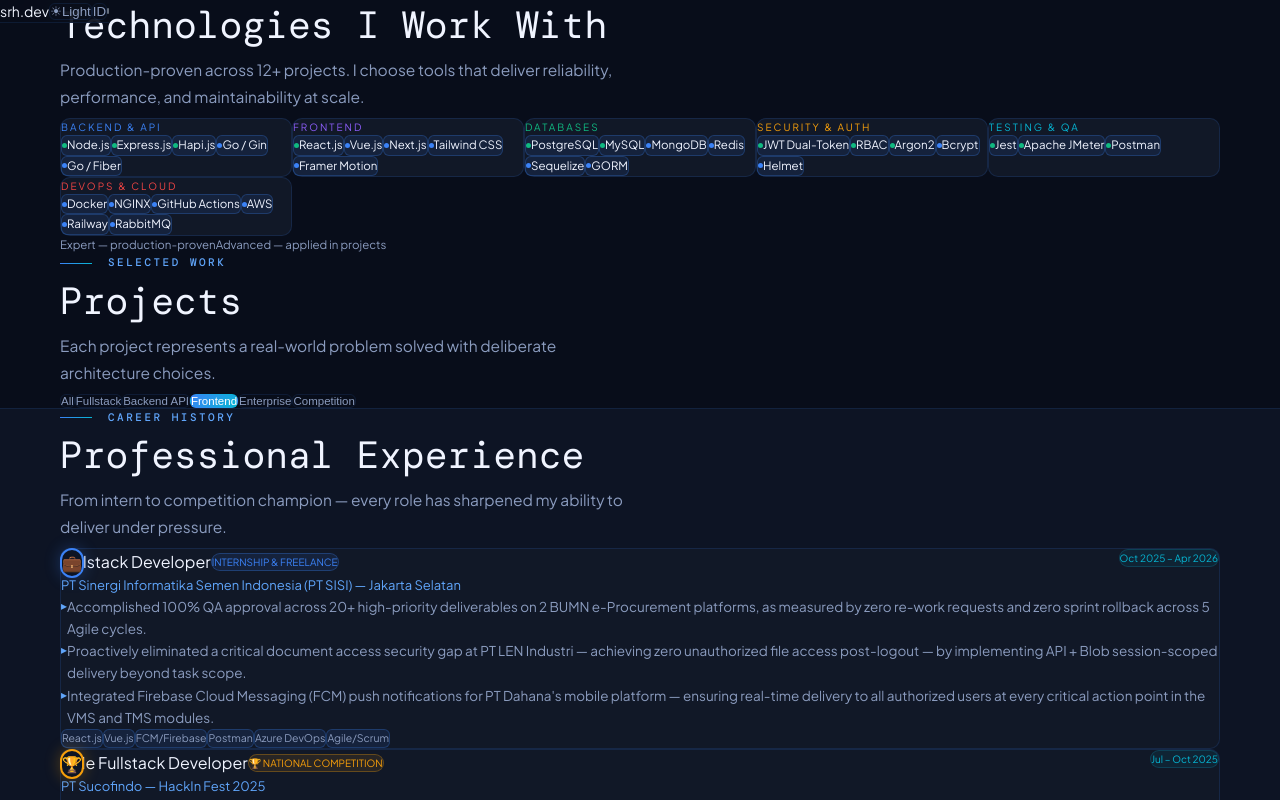
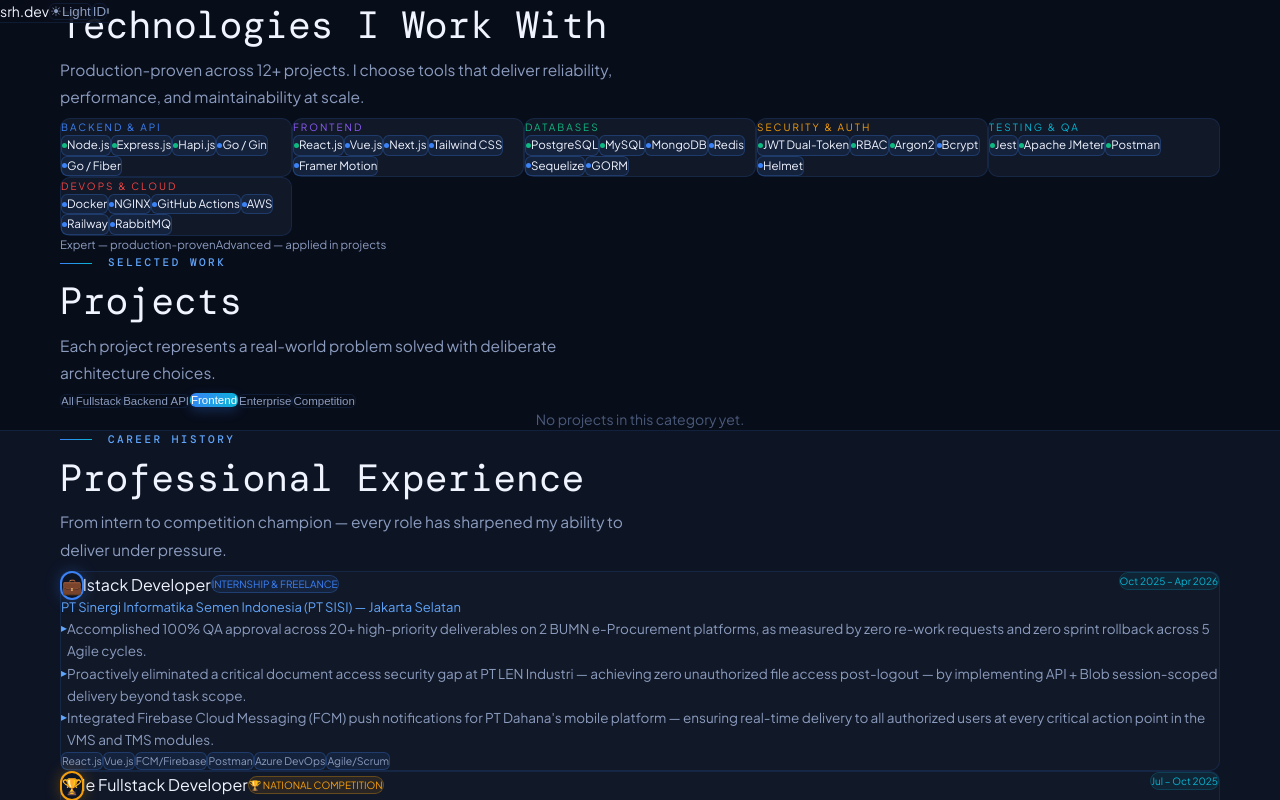
Before and after one commit to salsabilarh/salsabilarh-work, a Next.js app in the folder salsabila-portfolio/: page /en in a window 1280 px wide. Both pictures are taken after a click on the button "Frontend". Shown: the part 1070-1870 px from the top of the page. Built offline with nearby package versions, Linux system fonts and the light colour scheme; a web font is replaced by a local one.

Commit message:
feat(projects): add animated filter transitions with fade-out/fade-in

```diff
--- a/salsabila-portfolio/src/features/projects/ProjectFilter.tsx
+++ b/salsabila-portfolio/src/features/projects/ProjectFilter.tsx
@@ -1,11 +1,11 @@
-// src/features/projects/ProjectFilter.tsx
+// src/features/projects/ProjectFilter.tsx — updated
 'use client';
 
 import { FILTER_TABS } from '@/lib/constants';
-import { useLocale } from '@/hooks/useLocale';
+import { useLocale }   from '@/hooks/useLocale';
 
 interface ProjectFilterProps {
-  active: string;
+  active:   string;
   onChange: (key: string) => void;
 }
 
@@ -13,21 +13,34 @@ export function ProjectFilter({ active, onChange }: ProjectFilterProps) {
   const { locale } = useLocale();
 
   return (
-    <div className="flex gap-1.5 flex-wrap mb-10" role="group" aria-label="Filter projects">
-      {FILTER_TABS.map(({ key, labelEn, labelId }) => (
+    <div
+      className="flex gap-1.5 flex-wrap mb-10"
+      role="group"
+      aria-label="Filter projects by category"
+    >
+      {FILTER_TABS.map(({ key, labelEn, labelId }) => {
+        const isActive = active === key;
+        return (
           <button
             key={key}
             onClick={() => onChange(key)}
-          className="px-3.5 py-1.5 rounded-[var(--radius-sm)] font-mono text-[11.5px] transition-all cursor-pointer"
+            className="relative px-3.5 py-1.5 rounded-[var(--radius-sm)] font-mono text-[11.5px] cursor-pointer overflow-hidden"
             style={{
-            background:   active === key ? 'var(--gradient-brand)' : 'transparent',
-            border:       active === key ? '1px solid transparent' : '1px solid var(--border-subtle)',
-            color:        active === key ? '#fff' : 'var(--text-secondary)',
+              /* Transisi smooth untuk semua properti */
+              transition:  'all 0.2s cubic-bezier(0.4, 0, 0.2, 1)',
+              background:  isActive ? 'var(--gradient-brand)' : 'transparent',
+              border:      isActive ? '1px solid transparent' : '1px solid var(--border-subtle)',
+              color:       isActive ? '#fff' : 'var(--text-secondary)',
+              fontWeight:  isActive ? '500'  : '400',
+              transform:   isActive ? 'translateY(-1px)' : 'translateY(0)',
+              boxShadow:   isActive ? '0 4px 12px rgba(59,130,246,0.25)' : 'none',
             }}
+            aria-pressed={isActive}
           >
             {locale === 'en' ? labelEn : labelId}
           </button>
-      ))}
+        );
+      })}
     </div>
   );
 }
--- a/salsabila-portfolio/src/features/projects/ProjectsSection.tsx
+++ b/salsabila-portfolio/src/features/projects/ProjectsSection.tsx
@@ -1,24 +1,60 @@
-// src/features/projects/ProjectsSection.tsx
+// src/features/projects/ProjectsSection.tsx — full update
 'use client';
 
-import { useState, useMemo } from 'react';
+import { useState, useMemo, useCallback, useRef, useEffect } from 'react';
 import { useTranslations } from 'next-intl';
-import { Section } from '@/components/layout/Section';
-import { ProjectCard } from './ProjectCard';
-import { ProjectFilter } from './ProjectFilter';
-import { ProjectModal } from './ProjectModal';
-import { projects } from '@/data/projects';
-import type { Project } from '@/data/index';
+import { Section }          from '@/components/layout/Section';
+import { ProjectCard }      from './ProjectCard';
+import { ProjectFilter }    from './ProjectFilter';
+import { ProjectModal }     from './ProjectModal';
+import { projects }         from '@/data/projects';
+import type { Project }     from '@/data/index';
 
 export function ProjectsSection() {
   const t = useTranslations('projects');
-  const [activeFilter, setActiveFilter] = useState('all');
+  const [activeFilter,    setActiveFilter]    = useState('all');
   const [selectedProject, setSelectedProject] = useState<Project | null>(null);
+  const [displayedCards,  setDisplayedCards]  = useState(projects);
+  const [isAnimating,     setIsAnimating]     = useState(false);
 
-  const filtered = useMemo(() => {
-    if (activeFilter === 'all') return projects;
-    return projects.filter((p) => p.category.includes(activeFilter));
-  }, [activeFilter]);
+  /**
+   * Animated filter change:
+   * 1. Fade out semua card yang ada (200ms)
+   * 2. Ganti data
+   * 3. Fade in card baru satu per satu (stagger)
+   *
+   * Kenapa dua-step? Karena kalau langsung ganti data,
+   * React render ulang sebelum fade-out selesai → glitch.
+   */
+  const handleFilterChange = useCallback((key: string) => {
+    if (key === activeFilter || isAnimating) return;
+    setIsAnimating(true);
+
+    // Step 1: fade-out current cards via CSS class
+    const grid = document.getElementById('projects-grid');
+    if (grid) {
+      grid.style.opacity   = '0';
+      grid.style.transform = 'translateY(8px)';
+      grid.style.transition = 'opacity 0.2s ease, transform 0.2s ease';
+    }
+
+    setTimeout(() => {
+      // Step 2: update data
+      setActiveFilter(key);
+      setDisplayedCards(
+        key === 'all'
+          ? projects
+          : projects.filter((p) => p.category.includes(key))
+      );
+
+      // Step 3: fade-in
+      if (grid) {
+        grid.style.opacity   = '1';
+        grid.style.transform = 'translateY(0)';
+      }
+      setIsAnimating(false);
+    }, 220);
+  }, [activeFilter, isAnimating]);
 
   return (
     <Section id="projects" variant="base">
@@ -28,21 +64,47 @@ export function ProjectsSection() {
         <p className="u-section-desc u-reveal">{t('desc')}</p>
 
         <div className="u-reveal">
-          <ProjectFilter active={activeFilter} onChange={setActiveFilter} />
+          <ProjectFilter
+            active={activeFilter}
+            onChange={handleFilterChange}
+          />
         </div>
 
-        <div className="grid grid-cols-[repeat(auto-fill,minmax(340px,1fr))] gap-6 u-reveal">
-          {filtered.map((project) => (
-            <ProjectCard
+        <div
+          id="projects-grid"
+          className="grid gap-6 u-reveal"
+          style={{
+            gridTemplateColumns: 'repeat(auto-fill, minmax(340px, 1fr))',
+            transition: 'opacity 0.2s ease, transform 0.2s ease',
+          }}
+        >
+          {displayedCards.map((project, i) => (
+            <div
               key={project.id}
-              project={project}
-              onOpenModal={setSelectedProject}
-            />
+              style={{
+                // Stagger entrance saat pertama kali load
+                animationDelay: `${i * 60}ms`,
+              }}
+            >
+              <ProjectCard
+                project={project}
+                onOpenModal={setSelectedProject}
+              />
+            </div>
           ))}
         </div>
+
+        {/* Empty state */}
+        {displayedCards.length === 0 && (
+          <div
+            className="text-center py-16 font-mono text-[14px]"
+            style={{ color: 'var(--text-muted)' }}
+          >
+            No projects in this category yet.
+          </div>
+        )}
       </div>
 
-      {/* Modal */}
       <ProjectModal
         project={selectedProject}
         onClose={() => setSelectedProject(null)}
```
Lines whose indentation alone changed are shown as unchanged.
